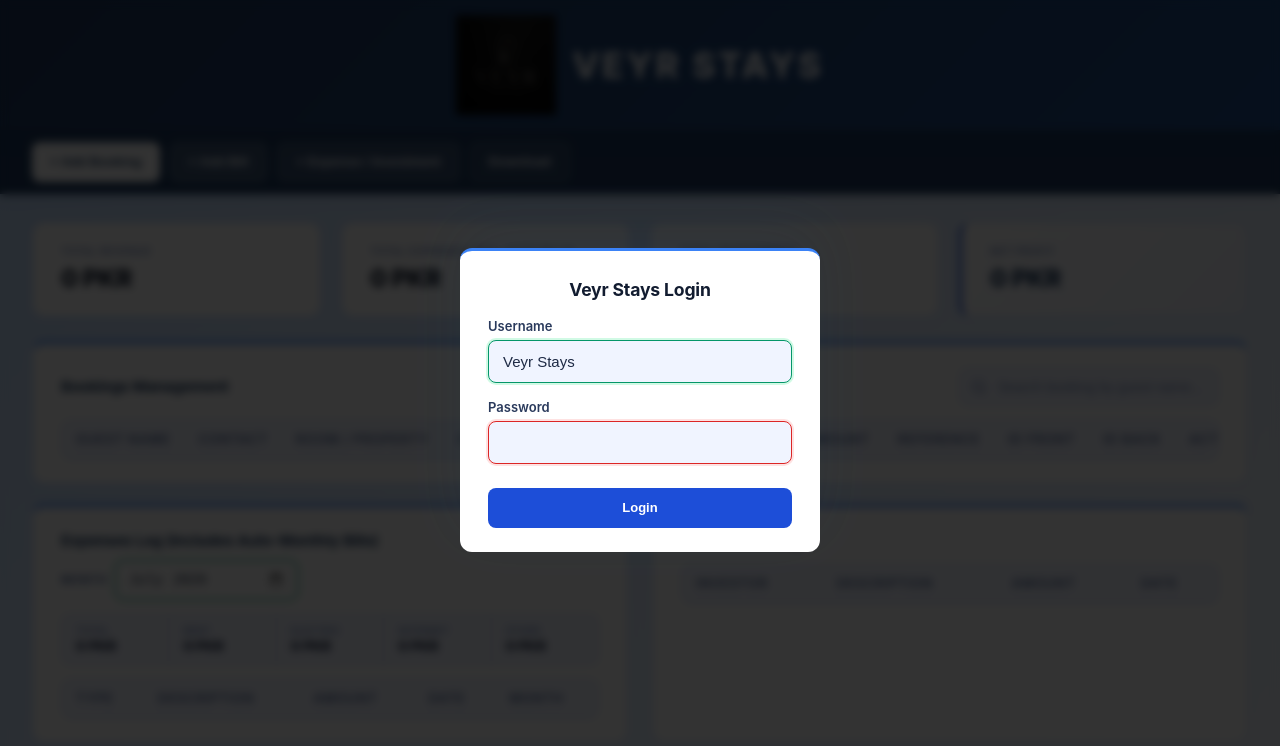
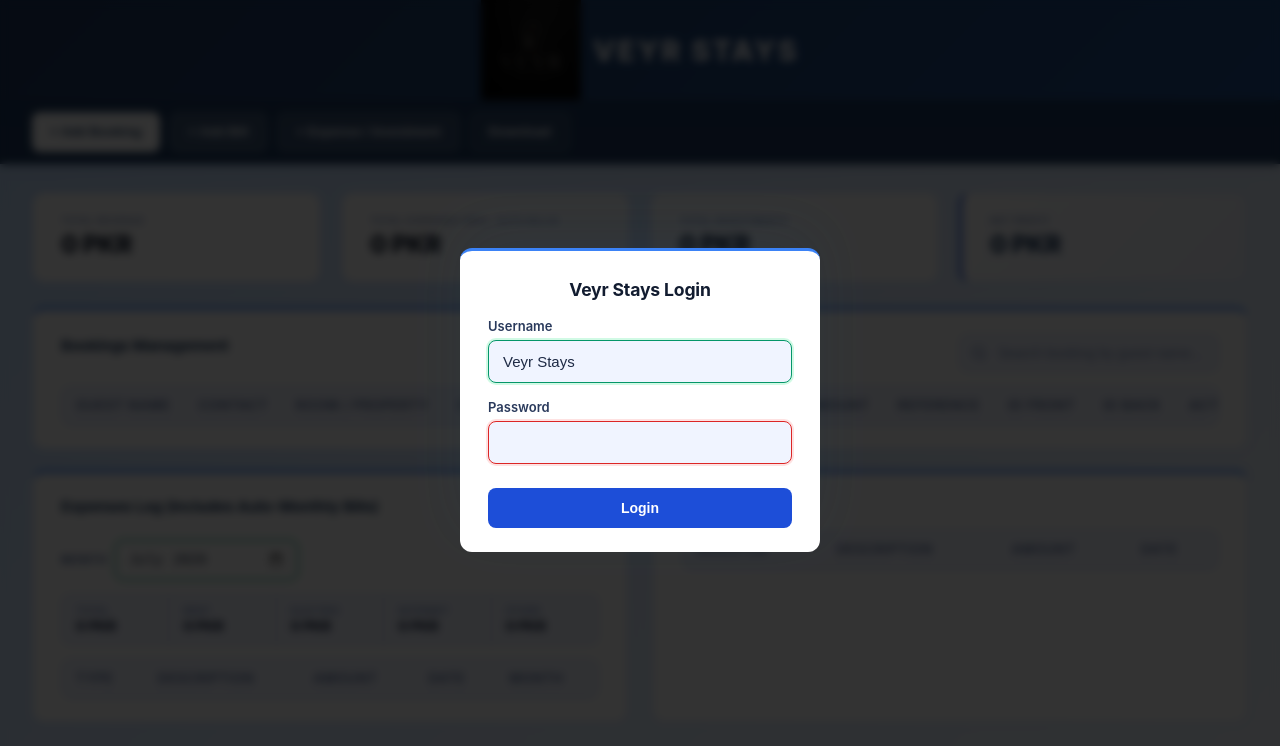
Before and after one commit to bilal-elahi/veyr-stays-system, a website: page public/index.html in a window 1280 px wide. Drawn offline with Linux system fonts and the light colour scheme; no server answers.

Commit message:
fix: mobile-first compact header, action bar, and metrics for viewport fit

```diff
--- a/public/style.css
+++ b/public/style.css
@@ -61,8 +61,8 @@ body {
 .app-header {
     display: flex;
     align-items: center;
-    height: 130px;
-    padding: 0 24px;
+    height: 100px;
+    padding: 0 16px;
     background: linear-gradient(135deg, var(--header-bg), #1e4d8c);
     position: sticky;
     top: 0;
@@ -75,7 +75,7 @@ body {
     flex-direction: row;
     align-items: center;
     justify-content: center;
-    gap: 16px;
+    gap: 12px;
     width: 100%;
     height: 100%;
 }
@@ -89,7 +89,7 @@ body {
 }
 
 .app-brand-text {
-    font-size: 1.8rem;
+    font-size: 1.2rem;
     font-weight: 800;
     color: #fff;
     letter-spacing: 0.08em;
@@ -100,12 +100,12 @@ body {
 
 .action-bar {
     display: flex;
-    gap: 8px;
-    padding: 10px 16px;
+    gap: 6px;
+    padding: 6px 12px;
     background: var(--header-bg);
     flex-wrap: wrap;
     position: sticky;
-    top: 130px;
+    top: 100px;
     z-index: 99;
     box-shadow: 0 2px 12px rgba(30, 58, 95, 0.15);
 }
@@ -156,19 +156,19 @@ body {
 }
 
 .main-content {
-    padding: 16px 12px;
+    padding: 10px 10px;
 }
 
 .metrics-grid {
     display: grid;
     grid-template-columns: 1fr 1fr;
-    gap: 10px;
-    margin-bottom: 16px;
+    gap: 8px;
+    margin-bottom: 10px;
 }
 
 .metric-card {
     background: #fff;
-    padding: 16px 18px;
+    padding: 10px 12px;
     border-radius: var(--radius);
     border: 1px solid var(--gray-200);
     box-shadow: var(--shadow-sm);
@@ -180,8 +180,8 @@ body {
 }
 
 .metric-card h3 {
-    margin: 0 0 6px 0;
-    font-size: 0.65rem;
+    margin: 0 0 4px 0;
+    font-size: 0.6rem;
     font-weight: 600;
     text-transform: uppercase;
     letter-spacing: 0.04em;
@@ -190,7 +190,7 @@ body {
 
 .metric-card p {
     margin: 0;
-    font-size: 1.2rem;
+    font-size: 1rem;
     font-weight: 800;
     color: var(--gray-900);
     word-break: break-word;
@@ -224,10 +224,10 @@ body {
 
 .card-section {
     background: #fff;
-    padding: 16px;
+    padding: 12px;
     border-radius: var(--radius);
     border: 1px solid var(--gray-200);
-    margin-bottom: 14px;
+    margin-bottom: 10px;
     box-shadow: var(--shadow-sm);
     transition: var(--transition);
     border-top: 3px solid var(--primary-light);
@@ -235,8 +235,8 @@ body {
 
 .card-section h2 {
     margin-top: 0;
-    margin-bottom: 14px;
-    font-size: 0.9rem;
+    margin-bottom: 10px;
+    font-size: 0.85rem;
     font-weight: 700;
     color: var(--primary-dark);
     letter-spacing: -0.01em;
@@ -386,20 +386,20 @@ body {
 }
 
 .btn-primary, .btn-secondary, .btn-danger {
-    padding: 10px 16px;
+    padding: 7px 14px;
     border: none;
     border-radius: var(--radius-sm);
     font-weight: 600;
-    font-size: 0.8125rem;
+    font-size: 0.75rem;
     cursor: pointer;
     transition: var(--transition);
     display: inline-flex;
     align-items: center;
     justify-content: center;
-    gap: 6px;
+    gap: 4px;
     white-space: nowrap;
-    line-height: 1.4;
-    min-height: 40px;
+    line-height: 1.3;
+    min-height: 34px;
     -webkit-tap-highlight-color: transparent;
     text-decoration: none;
 }
@@ -709,13 +709,42 @@ body {
 }
 
 @media (min-width: 480px) {
+    .app-header {
+        height: 100px;
+        padding: 0 20px;
+    }
+
+    .app-brand-text {
+        font-size: 1.4rem;
+    }
+
+    .action-bar {
+        top: 100px;
+        padding: 8px 20px;
+        gap: 8px;
+    }
+
+    .btn-primary, .btn-secondary, .btn-danger {
+        padding: 8px 16px;
+        font-size: 0.8125rem;
+        min-height: 36px;
+    }
+
     .main-content {
-        padding: 20px 16px;
+        padding: 14px 14px;
     }
 
     .metrics-grid {
-        grid-template-columns: repeat(2, 1fr);
-        gap: 14px;
+        gap: 10px;
+        margin-bottom: 14px;
+    }
+
+    .metric-card {
+        padding: 12px 14px;
+    }
+
+    .metric-card p {
+        font-size: 1.1rem;
     }
 
     .modal {
@@ -730,16 +759,6 @@ body {
         padding: 28px 28px 24px;
     }
 
-    .app-header {
-        height: 130px;
-        padding: 0 20px;
-    }
-
-    .action-bar {
-        top: 130px;
-        padding: 10px 20px;
-    }
-
     .expense-summary-item {
         padding: 10px 14px;
     }
@@ -751,16 +770,16 @@ body {
 
 @media (min-width: 768px) {
     .app-header {
-        height: 130px;
+        height: 100px;
         padding: 0 28px;
     }
 
     .app-brand-text {
-        font-size: 2rem;
+        font-size: 1.6rem;
     }
 
     .action-bar {
-        top: 130px;
+        top: 100px;
         padding: 10px 28px;
         gap: 10px;
     }
@@ -770,8 +789,14 @@ body {
         font-size: 0.8125rem;
     }
 
+    .btn-primary, .btn-secondary, .btn-danger {
+        padding: 10px 20px;
+        font-size: 0.875rem;
+        min-height: 40px;
+    }
+
     .main-content {
-        padding: 24px 28px;
+        padding: 20px 28px;
     }
 
     .metrics-grid {
@@ -781,11 +806,11 @@ body {
     }
 
     .metric-card {
-        padding: 20px 24px;
+        padding: 18px 22px;
     }
 
     .metric-card p {
-        font-size: 1.4rem;
+        font-size: 1.3rem;
     }
 
     .card-section {
@@ -795,6 +820,7 @@ body {
 
     .card-section h2 {
         font-size: 0.95rem;
+        margin-bottom: 14px;
     }
 
     .financial-split-grid {
@@ -830,16 +856,16 @@ body {
 
 @media (min-width: 1024px) {
     .app-header {
-        height: 130px;
+        height: 100px;
         padding: 0 32px;
     }
 
     .app-brand-text {
-        font-size: 2.2rem;
+        font-size: 1.8rem;
     }
 
     .action-bar {
-        top: 130px;
+        top: 100px;
         padding: 12px 32px;
     }
 
```
